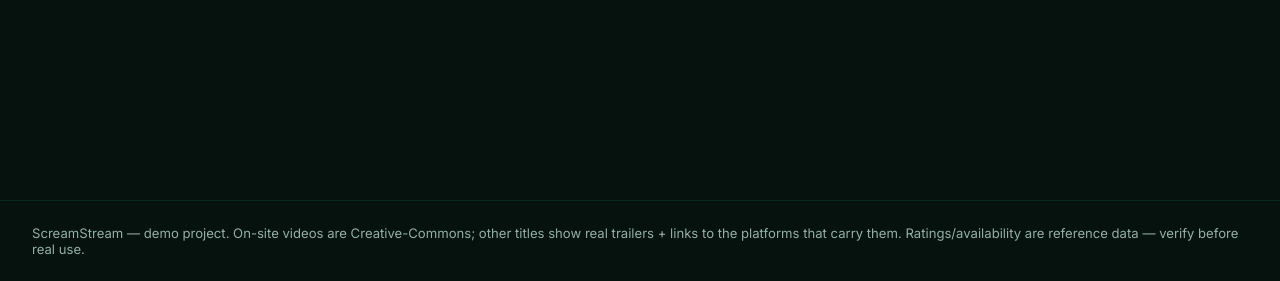
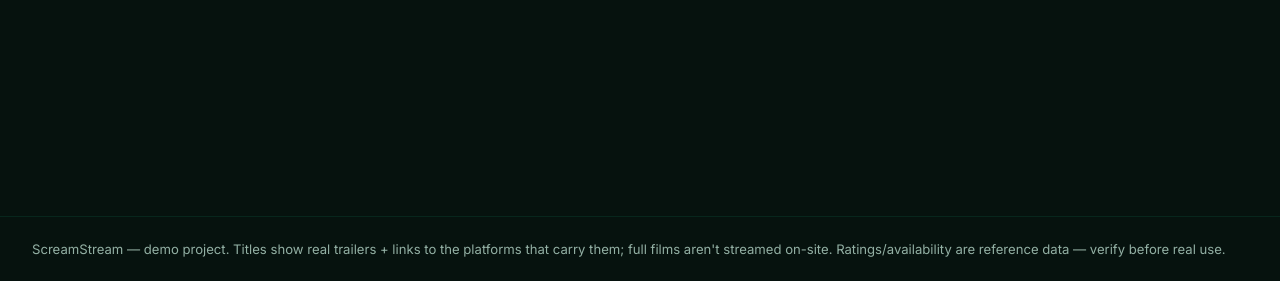
Before and after one commit to Jyotishman89/ScreamStream, a Python web app: template templates/ask.html in a window 1280 px wide. Shown: the part 519-800 px from the top of the page. Run offline with Jinja, Linux system fonts and the light colour scheme; the template is opened without the code that fills it, so the values that code supplies are empty.

Commit message:
Update site footer to reflect trailer-only viewing

```diff
--- a/templates/base.html
+++ b/templates/base.html
@@ -77,8 +77,8 @@
   </main>
 
   <footer class="site-footer">
-    <p>ScreamStream — demo project. On-site videos are Creative-Commons; other
-       titles show real trailers + links to the platforms that carry them.
+    <p>ScreamStream — demo project. Titles show real trailers + links to the
+       platforms that carry them; full films aren't streamed on-site.
        Ratings/availability are reference data — verify before real use.</p>
   </footer>
 </body>
```
